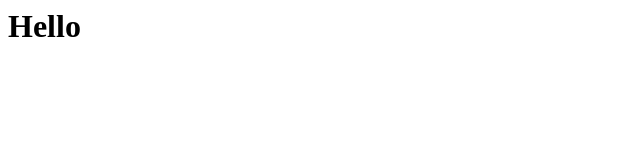
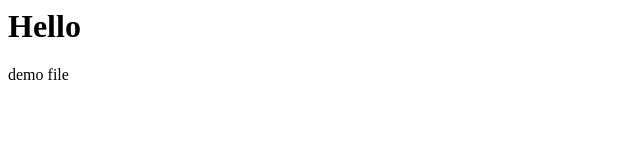
Before and after one commit to HARSHAVARTHINI2025/demo, a plain HTML site: page index.html in a window 1280 px wide. Shown: the full height of the page, 0-640 px from the left. Drawn offline with Linux system fonts and the light colour scheme.

Commit message:
para tag added

```diff
--- a/index.html
+++ b/index.html
@@ -1,2 +1,3 @@
 
 <h1>Hello</h1>
+<p>demo file</p>
```
